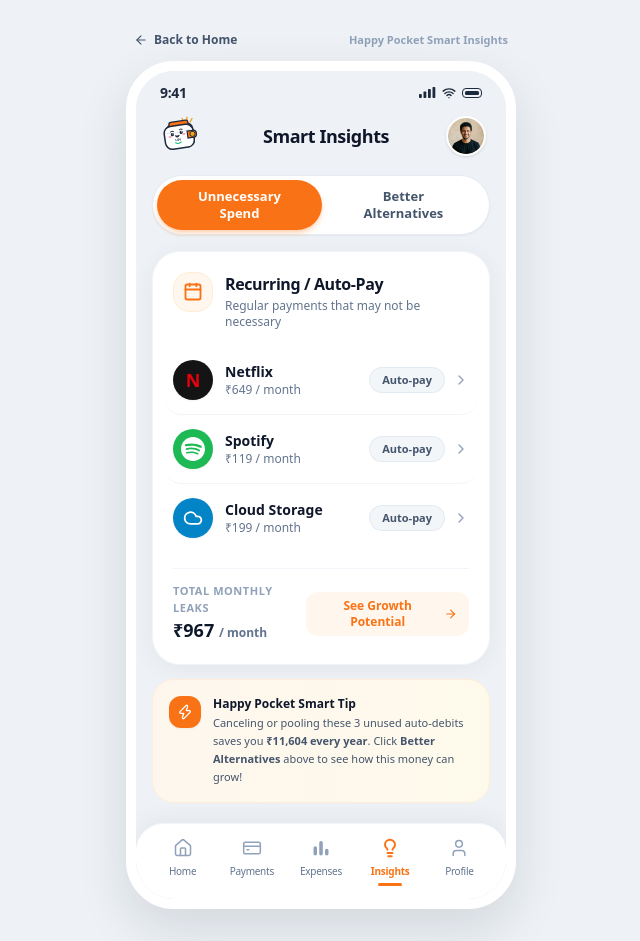
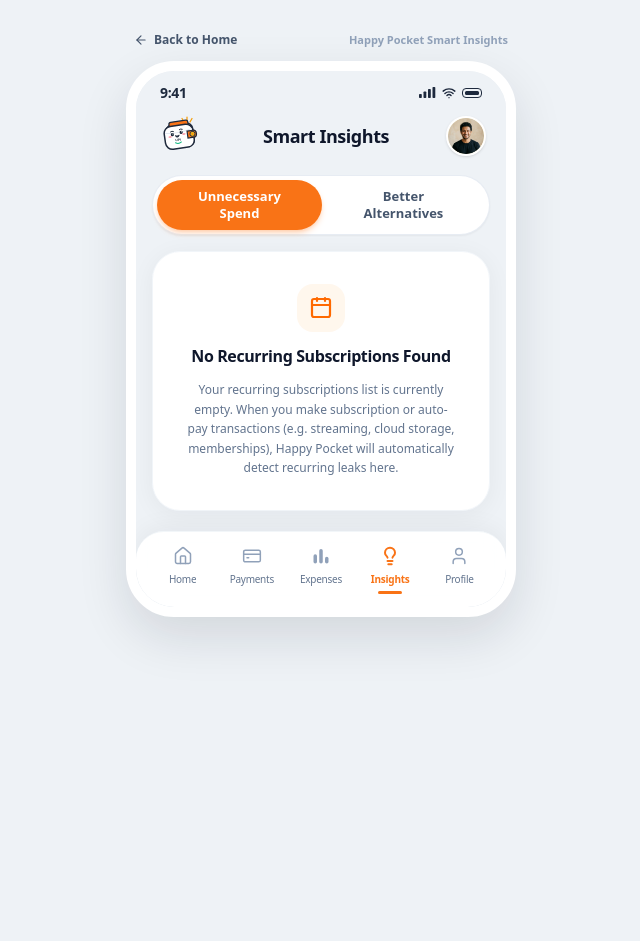
Before and after one commit to Poornatejas7/Srujana_hackathon_2026_happy_pocket, a Next.js app: page /insights in a window 1280 px wide. Shown: the whole page, without its empty margins (319-959 px from the left). After the commit the page ends 800 px from the top, so only its background shows below. Built offline with nearby package versions, Linux system fonts and the light colour scheme.

Commit message:
feat: purge all preset mock data to start app as a clean empty canvas

```diff
--- a/src/app/page.tsx
+++ b/src/app/page.tsx
@@ -214,6 +214,8 @@
           needsReview: item.needsReview,
           confidenceScore: item.confidenceScore,
           userOverridden: item.userOverridden,
+          isRecurringAutoPay: item.isRecurringAutoPay,
+          isInternalTransfer: item.isInternalTransfer,
         }));
 
         if (converted.length > 0) {
@@ -910,7 +912,7 @@
                     {/* TAB 3: SMART INSIGHTS & AI WEALTH ADVISOR */}
                     {activeTab === 'insights' && (
                       <div className="pb-2">
-                        <InsightsTab />
+                        <InsightsTab transactions={transactions} />
                       </div>
                     )}
 
--- a/src/components/InsightsTab.tsx
+++ b/src/components/InsightsTab.tsx
@@ -1,6 +1,6 @@
 'use client';
 
-import React, { useState } from 'react';
+import React, { useState, useMemo } from 'react';
 import {
   Calendar,
   ChevronRight,
@@ -9,15 +9,19 @@
   ShieldCheck,
   Coins,
   Info,
-  Cloud,
   Sparkles,
   Zap,
   CheckCircle2,
-  AlertCircle
+  Wallet
 } from 'lucide-react';
 import RecommenderCard from '@/components/RecommenderCard';
+import { DisplayTransaction } from './RecentTransactions';
 
-export default function InsightsTab() {
+interface InsightsTabProps {
+  transactions?: DisplayTransaction[];
+}
+
+export default function InsightsTab({ transactions = [] }: InsightsTabProps) {
   const [activeSubTab, setActiveSubTab] = useState<'unnecessary' | 'alternatives'>('unnecessary');
   const [activeInvestment, setActiveInvestment] = useState<string>('index');
   const [toastMsg, setToastMsg] = useState<string | null>(null);
@@ -27,46 +31,49 @@
     setTimeout(() => setToastMsg(null), 2500);
   };
 
-  const subscriptions = [
-    {
-      id: 'netflix',
-      name: 'Netflix',
-      amount: '₹649 / month',
-      category: 'Entertainment',
+  // Derive recurring / subscription transactions dynamically from user's transactions
+  const subscriptions = useMemo(() => {
+    if (!transactions || transactions.length === 0) return [];
+
+    return transactions
+      .filter((t) =>
+        t.amount < 0 && (
+          t.isRecurringAutoPay ||
+          t.category === 'Subscriptions & Digital' ||
+          /netflix|spotify|prime|hotstar|youtube|icloud|google one|gym|broadband|wifi|tataplay/i.test(t.title)
+        )
+      )
+      .map((t) => {
+        const absAmount = Math.abs(t.amount);
+        return {
+          id: t.id,
+          name: t.title,
+          amount: `₹${absAmount.toLocaleString('en-IN')} / month`,
+          rawAmount: absAmount,
+          category: t.category || 'Subscriptions & Digital',
           icon: (
-        <div className="w-10 h-10 rounded-full bg-[#141414] flex items-center justify-center text-red-600 font-black text-lg select-none shadow-xs">
-          N
+            <div className="w-10 h-10 rounded-full bg-orange-100 text-orange-600 flex items-center justify-center font-bold text-sm shadow-xs">
+              {t.themeIcon || '🎵'}
             </div>
           ),
-      tip: 'Last watched 18 days ago • Consider pausing',
-    },
-    {
-      id: 'spotify',
-      name: 'Spotify',
-      amount: '₹119 / month',
-      category: 'Music Streaming',
-      icon: (
-        <div className="w-10 h-10 rounded-full bg-[#1DB954] flex items-center justify-center text-black shadow-xs">
-          <svg className="w-6 h-6 fill-current text-white" viewBox="0 0 24 24">
-            <path d="M12 0C5.373 0 0 5.373 0 12s5.373 12 12 12 12-5.373 12-12S18.627 0 12 0zm5.521 17.34c-.24.359-.66.48-1.021.24-2.82-1.74-6.36-2.101-10.561-1.141-.418.122-.779-.179-.899-.539-.12-.421.18-.78.54-.9 4.56-1.021 8.52-.6 11.64 1.32.42.18.48.66.301 1.02zm1.44-3.3c-.301.42-.841.6-1.262.3-3.239-1.98-8.159-2.58-11.939-1.38-.479.12-1.02-.12-1.14-.6-.12-.48.12-1.021.6-1.141C9.6 9.9 15 10.561 18.72 12.84c.361.181.54.78.241 1.2zm.12-3.36C15.24 8.4 8.82 8.16 5.16 9.301c-.6.179-1.2-.181-1.38-.721-.18-.601.18-1.2.72-1.381 4.26-1.26 11.28-1.02 15.721 1.621.539.3.719 1.02.419 1.56-.299.421-1.02.599-1.559.3z" />
-          </svg>
-        </div>
-      ),
-      tip: 'Eligible for Duo / Family sharing plan',
-    },
-    {
-      id: 'cloud',
-      name: 'Cloud Storage',
-      amount: '₹199 / month',
-      category: 'Cloud Backup (100GB)',
-      icon: (
-        <div className="w-10 h-10 rounded-full bg-[#0284C7] flex items-center justify-center text-white shadow-xs">
-          <Cloud className="w-5 h-5 stroke-[2.2]" />
-        </div>
-      ),
-      tip: 'Annual plan saves ₹400/year',
-    },
-  ];
+          tip: 'Identified recurring payment from transaction ledger',
+        };
+      });
+  }, [transactions]);
+
+  const totalMonthlyLeak = useMemo(() => {
+    return subscriptions.reduce((sum, s) => sum + s.rawAmount, 0);
+  }, [subscriptions]);
+
+  const annualLeak = totalMonthlyLeak * 12;
+
+  // Compounded 5-year estimate at 12% CAGR
+  const projected5YearSIP = useMemo(() => {
+    if (totalMonthlyLeak <= 0) return 0;
+    const r = 0.12 / 12;
+    const n = 60;
+    return Math.round(totalMonthlyLeak * ((Math.pow(1 + r, n) - 1) / r) * (1 + r));
+  }, [totalMonthlyLeak]);
 
   return (
     <div className="w-full space-y-4 select-none animate-fadeIn pb-2">
@@ -111,19 +118,33 @@
       {/* ========================================================= */}
       {activeSubTab === 'unnecessary' && (
         <div className="space-y-3.5">
+          {subscriptions.length === 0 ? (
+            /* Clean Empty State when no recurring subscriptions exist */
+            <div className="bg-white rounded-[28px] p-8 text-center shadow-[0_4px_24px_rgba(15,23,42,0.05)] border border-slate-100 space-y-3">
+              <div className="w-12 h-12 rounded-2xl bg-orange-50 text-orange-500 mx-auto flex items-center justify-center">
+                <Calendar className="w-6 h-6 stroke-[2.2]" />
+              </div>
+              <h3 className="text-sm sm:text-base font-extrabold text-slate-900 tracking-tight">
+                No Recurring Subscriptions Found
+              </h3>
+              <p className="text-xs text-slate-500 max-w-xs mx-auto leading-relaxed">
+                Your recurring subscriptions list is currently empty. When you make subscription or auto-pay transactions (e.g. streaming, cloud storage, memberships), Happy Pocket will automatically detect recurring leaks here.
+              </p>
+            </div>
+          ) : (
+            <>
               {/* Main Card: Recurring / Auto-Pay */}
               <div className="bg-white rounded-[28px] p-5 shadow-[0_4px_24px_rgba(15,23,42,0.05)] border border-slate-100">
-            {/* Card Header with calendar icon */}
                 <div className="flex items-start gap-3 mb-4">
                   <div className="w-10 h-10 rounded-2xl bg-orange-50 border border-orange-100 flex items-center justify-center text-[#F97316] shrink-0">
                     <Calendar className="w-5 h-5 stroke-[2.2]" />
                   </div>
                   <div className="flex-1 min-w-0">
                     <h3 className="text-sm sm:text-base font-extrabold text-slate-900 tracking-tight">
-                  Recurring / Auto-Pay
+                      Recurring / Auto-Pay ({subscriptions.length})
                     </h3>
                     <p className="text-xs text-slate-500 font-medium mt-0.5">
-                  Regular payments that may not be necessary
+                      Regular debits detected in your ledger
                     </p>
                   </div>
                 </div>
@@ -136,22 +157,18 @@
                       onClick={() => showToast(`Selected ${sub.name} auto-pay settings`)}
                       className="py-3.5 flex items-center justify-between gap-3 group cursor-pointer hover:bg-slate-50/70 -mx-2 px-2 rounded-2xl transition"
                     >
-                  {/* Left: Icon & Name */}
                       <div className="flex items-center gap-3 min-w-0 flex-1">
                         {sub.icon}
                         <div className="min-w-0 flex-1">
-                      <div className="flex items-center gap-2">
                           <h4 className="text-xs sm:text-sm font-bold text-slate-900 truncate">
                             {sub.name}
                           </h4>
-                      </div>
                           <p className="text-xs text-slate-500 font-medium">
                             {sub.amount}
                           </p>
                         </div>
                       </div>
 
-                  {/* Right: Auto-pay badge + Chevron */}
                       <div className="flex items-center gap-2 shrink-0">
                         <span className="text-[11px] font-bold text-slate-600 bg-slate-100/90 hover:bg-orange-50 hover:text-orange-600 px-3 py-1 rounded-full border border-slate-200/80 transition">
                           Auto-pay
@@ -162,14 +179,14 @@
                   ))}
                 </div>
 
-            {/* Total Monthly Spend Summary footer in Happy Pocket Theme */}
+                {/* Total Monthly Spend Summary footer */}
                 <div className="mt-4 pt-3.5 border-t border-slate-100 flex items-center justify-between">
                   <div>
                     <span className="text-[11px] font-bold uppercase tracking-wider text-slate-400 block">
                       Total Monthly Leaks
                     </span>
                     <span className="text-base sm:text-lg font-black text-slate-900">
-                  ₹967 <span className="text-xs font-semibold text-slate-500">/ month</span>
+                      ₹{totalMonthlyLeak.toLocaleString('en-IN')} <span className="text-xs font-semibold text-slate-500">/ month</span>
                     </span>
                   </div>
 
@@ -194,10 +211,12 @@
                     Happy Pocket Smart Tip
                   </h5>
                   <p className="text-[11px] text-slate-600 mt-0.5 leading-relaxed">
-                Canceling or pooling these 3 unused auto-debits saves you <strong>₹11,604 every year</strong>. Click <strong>Better Alternatives</strong> above to see how this money can grow!
+                    Canceling or pooling these auto-debits saves you <strong>₹{annualLeak.toLocaleString('en-IN')} every year</strong>. Click <strong>Better Alternatives</strong> above to see how this money can grow!
                   </p>
                 </div>
               </div>
+            </>
+          )}
         </div>
       )}
 
@@ -208,43 +227,39 @@
         <div className="space-y-3.5 animate-fadeIn">
           {/* Live AMFI & IRDAI Recommender Simulator */}
           <RecommenderCard
-            initialLeakage={967}
+            initialLeakage={totalMonthlyLeak > 0 ? totalMonthlyLeak : 1000}
             onExploreSIP={(name) => showToast(`Selected SIP plan: ${name}`)}
           />
 
-          {/* Main Container Card */}
+          {totalMonthlyLeak > 0 && (
             <div className="bg-white rounded-[28px] p-5 shadow-[0_4px_24px_rgba(15,23,42,0.05)] border border-slate-100 space-y-4">
-
-            {/* Section Title with Happy Pocket Theme Bar Icon */}
               <div className="flex items-center gap-2.5">
                 <div className="w-8 h-8 rounded-xl bg-orange-50 border border-orange-100 flex items-center justify-center text-[#F97316]">
                   <TrendingUp className="w-4 h-4 stroke-[2.4]" />
                 </div>
                 <h3 className="text-sm sm:text-base font-extrabold text-slate-900 tracking-tight">
-                What If You Invested This?
+                  What If You Invested Your Recurring Outflow?
                 </h3>
               </div>
 
-            {/* Projection Banner: ₹967/mo -> ₹1,21,000 in 5 years */}
+              {/* Projection Banner */}
               <div className="bg-gradient-to-r from-orange-50 via-amber-50/60 to-emerald-50 rounded-[22px] p-4 border border-orange-100/90 flex items-center justify-between gap-2 shadow-xs">
                 <div>
                   <div className="text-base sm:text-lg font-black text-slate-900 tracking-tight">
-                  ₹967 <span className="text-xs font-bold text-slate-500">/ month</span>
+                    ₹{totalMonthlyLeak.toLocaleString('en-IN')} <span className="text-xs font-bold text-slate-500">/ month</span>
                   </div>
                   <div className="text-[11px] font-medium text-slate-500">
-                  (from above auto-pay)
+                    (from detected recurring spend)
                   </div>
                 </div>
 
-              {/* Arrow */}
                 <div className="w-8 h-8 rounded-full bg-white shadow-xs border border-orange-200 flex items-center justify-center text-[#F97316] shrink-0">
                   <ArrowRight className="w-4 h-4 stroke-[2.5]" />
                 </div>
 
-              {/* Target return in Happy Pocket Theme */}
                 <div className="bg-white rounded-2xl px-3.5 py-2 border border-orange-200/90 shadow-xs text-right">
                   <div className="text-base sm:text-lg font-black text-[#F97316] tracking-tight leading-none">
-                  ₹1,21,000
+                    ₹{projected5YearSIP.toLocaleString('en-IN')}
                   </div>
                   <div className="text-[10px] font-bold text-slate-600 mt-0.5">
                     in 5 years*
@@ -252,9 +267,8 @@
                 </div>
               </div>
 
-            {/* 3 Investment Options in Happy Pocket Theme */}
+              {/* 3 Investment Options */}
               <div className="grid grid-cols-3 gap-2.5 pt-1">
-              {/* Option 1: Health Insurance */}
                 <button
                   type="button"
                   onClick={() => {
@@ -271,14 +285,13 @@
                     <ShieldCheck className="w-5 h-5 stroke-[2.2]" />
                   </div>
                   <span className="text-[11px] sm:text-xs font-bold text-slate-900 leading-tight mb-2">
-                  Health Insurance
+                    Health Cover
                   </span>
                   <span className="text-[9px] font-extrabold text-emerald-700 bg-emerald-100/80 px-2 py-0.5 rounded-full border border-emerald-200/60">
                     Low Risk
                   </span>
                 </button>
 
-              {/* Option 2: Index Trade (Mutual Fund) */}
                 <button
                   type="button"
                   onClick={() => {
@@ -295,14 +308,13 @@
                     <TrendingUp className="w-5 h-5 stroke-[2.2]" />
                   </div>
                   <span className="text-[11px] sm:text-xs font-bold text-slate-900 leading-tight mb-2">
-                  Index Trade <span className="block text-[10px] font-normal text-slate-500">(Mutual Fund)</span>
+                    Index SIP
                   </span>
                   <span className="text-[9px] font-extrabold text-amber-700 bg-amber-100/80 px-2 py-0.5 rounded-full border border-amber-200/60">
                     Moderate Risk
                   </span>
                 </button>
 
-              {/* Option 3: Recurring Investment */}
                 <button
                   type="button"
                   onClick={() => {
@@ -319,7 +331,7 @@
                     <Coins className="w-5 h-5 stroke-[2.2]" />
                   </div>
                   <span className="text-[11px] sm:text-xs font-bold text-slate-900 leading-tight mb-2">
-                  Recurring Investment
+                    Guaranteed RD
                   </span>
                   <span className="text-[9px] font-extrabold text-emerald-700 bg-emerald-100/80 px-2 py-0.5 rounded-full border border-emerald-200/60">
                     Lower Risk
@@ -327,50 +339,12 @@
                 </button>
               </div>
 
-            {/* Footnote */}
               <div className="pt-2 flex items-center justify-center gap-1.5 text-[11px] text-slate-500 text-center">
                 <Info className="w-3.5 h-3.5 text-slate-400 shrink-0" />
                 <span>Estimated growth at ~12% annual return.</span>
               </div>
             </div>
-
-          {/* Practical Alternative Actions */}
-          <div className="bg-white rounded-[22px] p-4 border border-slate-100 shadow-[0_2px_12px_rgba(15,23,42,0.03)] space-y-2.5">
-            <h4 className="text-xs font-extrabold text-slate-900 uppercase tracking-wider flex items-center gap-1.5">
-              <Sparkles className="w-3.5 h-3.5 text-orange-500" />
-              <span>Smart Swap Recommendations</span>
-            </h4>
-            <div className="space-y-2 text-xs">
-              <div className="p-2.5 rounded-xl bg-slate-50 border border-slate-100 flex items-center justify-between">
-                <div>
-                  <span className="font-bold text-slate-800 block">Switch Spotify to Family Plan</span>
-                  <span className="text-[11px] text-slate-500">Share with 4 friends • Save ₹70/mo</span>
-                </div>
-                <button
-                  type="button"
-                  onClick={() => showToast('Copied Spotify Family Invite link!')}
-                  className="px-2.5 py-1 rounded-lg bg-orange-500 text-white font-bold text-[10px] hover:bg-orange-600 transition cursor-pointer"
-                >
-                  Apply
-                </button>
-              </div>
-
-              <div className="p-2.5 rounded-xl bg-slate-50 border border-slate-100 flex items-center justify-between">
-                <div>
-                  <span className="font-bold text-slate-800 block">Start Auto-SIP with ₹967/mo</span>
-                  <span className="text-[11px] text-slate-500">Nifty 50 Index Fund via Happy Pocket UPI</span>
-                </div>
-                <button
-                  type="button"
-                  onClick={() => showToast('SIP scheduled on 1st of every month!')}
-                  className="px-2.5 py-1 rounded-lg bg-emerald-600 text-white font-bold text-[10px] hover:bg-emerald-700 transition cursor-pointer"
-                >
-                  Start SIP
-                </button>
-              </div>
-            </div>
-          </div>
-
+          )}
         </div>
       )}
     </div>
--- a/src/components/PaymentsTab.tsx
+++ b/src/components/PaymentsTab.tsx
@@ -83,7 +83,7 @@
               HDFC
             </div>
             <div>
-              <span className="text-xs font-bold text-slate-900 block">HDFC Bank •••• 5274</span>
+              <span className="text-xs font-bold text-slate-900 block">HDFC Bank •••• 7482</span>
               <span className="text-[10px] text-slate-400 font-mono">Primary UPI Account</span>
             </div>
           </div>
--- a/src/components/RecentTransactions.tsx
+++ b/src/components/RecentTransactions.tsx
@@ -20,6 +20,8 @@
   needsReview?: boolean;
   userOverridden?: boolean;
   confidenceScore?: number;
+  isRecurringAutoPay?: boolean;
+  isInternalTransfer?: boolean;
 }
 
 export const DEFAULT_RECENT_TRANSACTIONS: DisplayTransaction[] = [];
```
Also changed, not shown: src/components/AIAdvisorTab.tsx (+37 -13 lines), src/components/ExpenseTrackerTab.tsx (+7 -3 lines), src/components/ScanPayModal.tsx (+12 -36 lines), src/components/SendMoneyModal.tsx (+39 -58 lines). Lines whose indentation alone changed are shown as unchanged.
